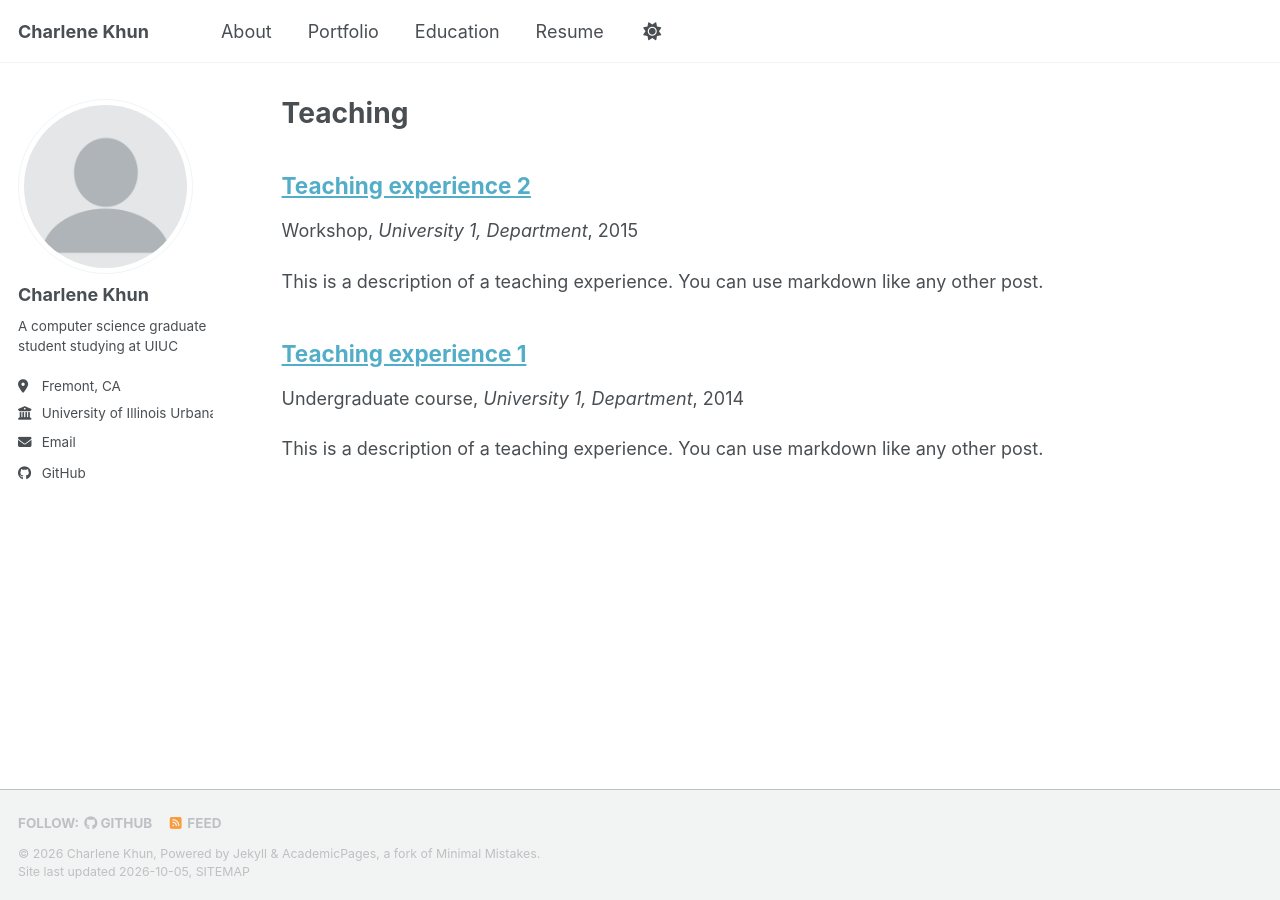
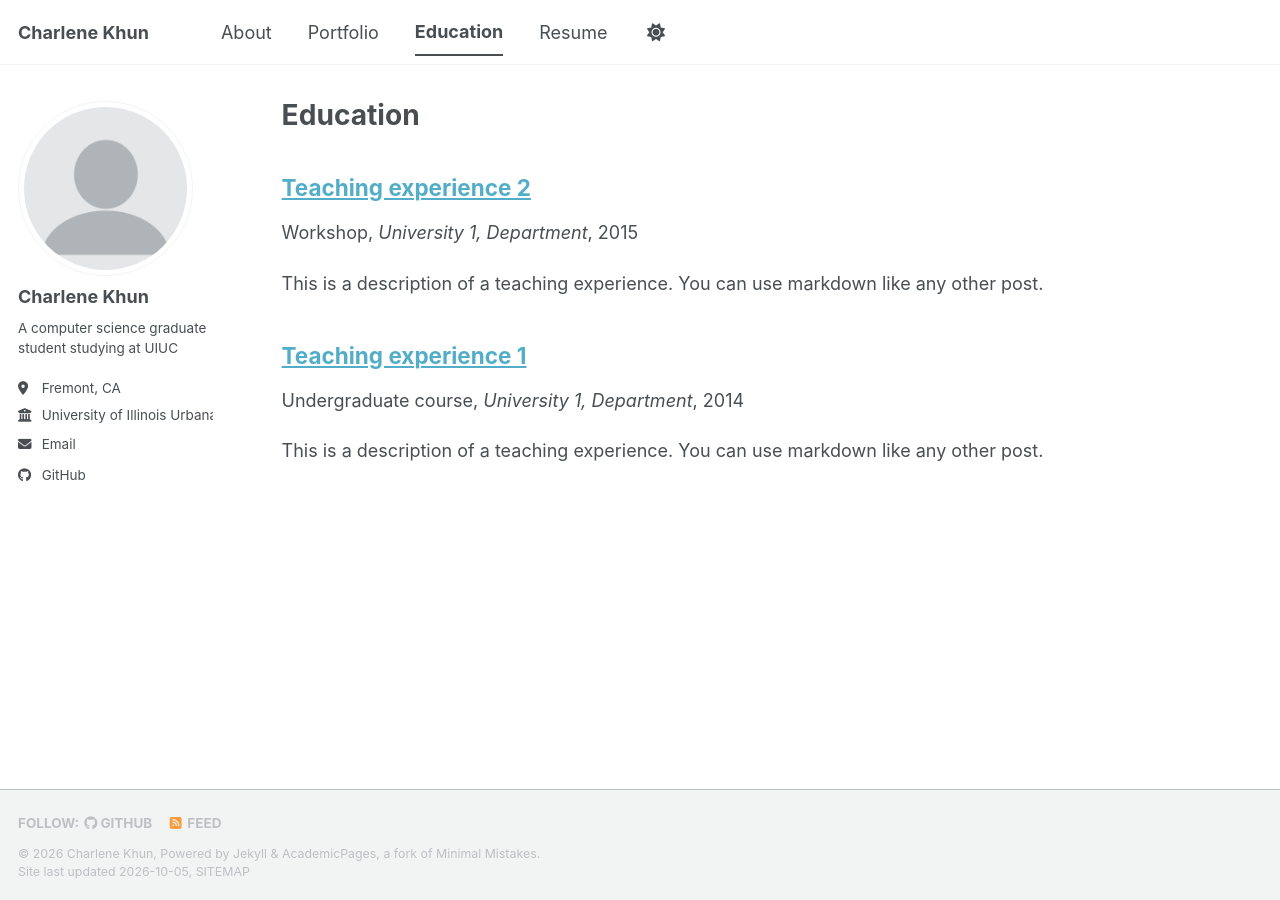
Before and after one commit to charlene-khun/charlene-khun.github.io, a Jekyll site: the page built from _pages/education.html, in a window 1280 px wide. Built offline with Jekyll 4.4.1, drawn with Linux system fonts in a browser that asks for light colours; a style sheet for code colours, icons or effects is not loaded.

Commit message:
Update and rename teaching.html to education.html

```diff
--- a/_pages/teaching.html
+++ b/_pages/education.html
@@ -1,7 +1,7 @@
 ---
 layout: archive
-title: "Teaching"
-permalink: /teaching/
+title: "Education"
+permalink: /education/
 author_profile: true
 ---
 
```
